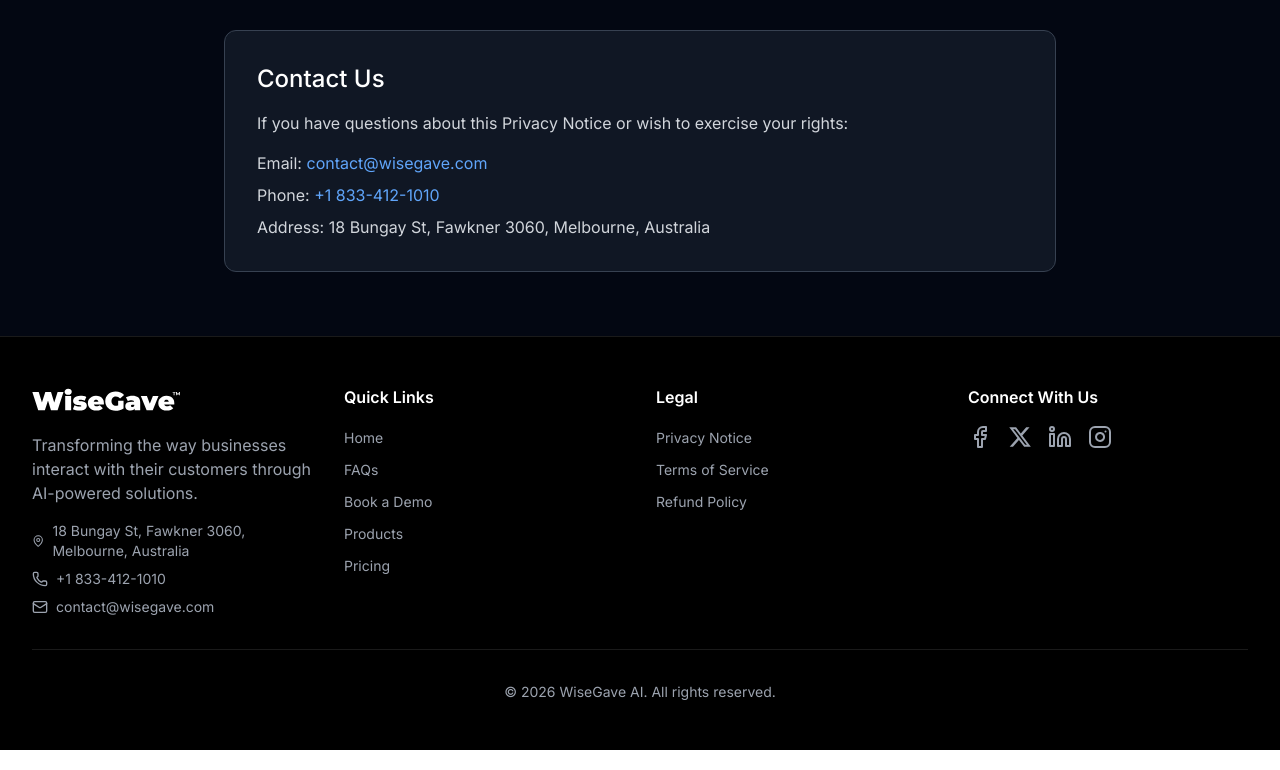
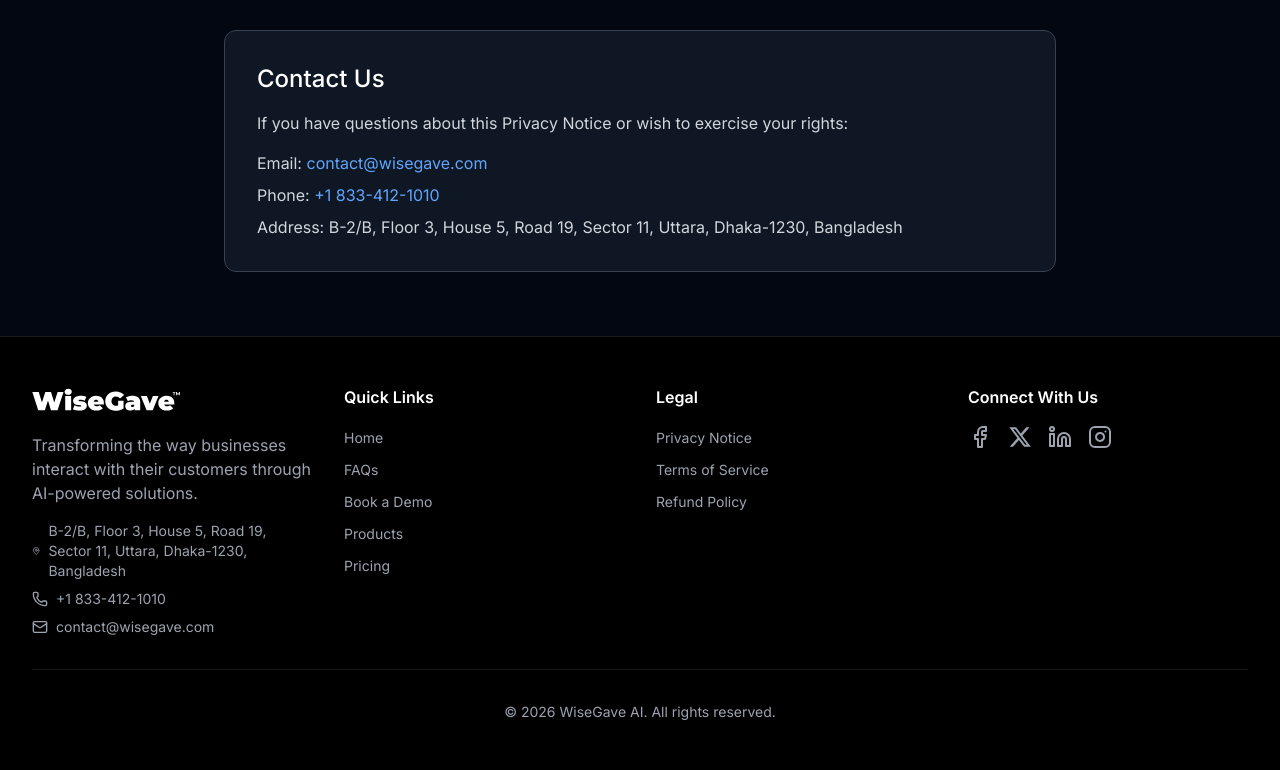
Before and after one commit to wisegave-dev/wisegave-ai, a Next.js app: page /privacy-notice in a window 1280 px wide. Shown: the part 3122-3892 px from the top of the page. Built offline with nearby package versions, Linux system fonts and the light colour scheme.

Commit message:
Update address information in Privacy Policy, Terms of Service, and Footer components to reflect new location in Dhaka, Bangladesh for improved accuracy and consistency.

```diff
--- a/src/app/privacy-notice/page.tsx
+++ b/src/app/privacy-notice/page.tsx
@@ -368,7 +368,10 @@
                     +1 833-412-1010
                   </a>
                 </p>
-                <p>Address: 18 Bungay St, Fawkner 3060, Melbourne, Australia</p>
+                <p>
+                  Address: B-2/B, Floor 3, House 5, Road 19, Sector 11, Uttara,
+                  Dhaka-1230, Bangladesh
+                </p>
               </div>
             </div>
           </div>
--- a/src/app/terms-of-service/page.tsx
+++ b/src/app/terms-of-service/page.tsx
@@ -197,7 +197,10 @@
                     +1 833-412-1010
                   </a>
                 </p>
-                <p>Address: 18 Bungay St, Fawkner 3060, Melbourne, Australia</p>
+                <p>
+                  Address: B-2/B, Floor 3, House 5, Road 19, Sector 11, Uttara,
+                  Dhaka-1230, Bangladesh
+                </p>
               </div>
             </div>
           </div>
--- a/src/components/Footer.tsx
+++ b/src/components/Footer.tsx
@@ -31,7 +31,8 @@
             <div className="flex items-center gap-2 text-gray-400 mb-2">
               <MapPin className="w-4 h-4" />
               <span className="text-sm">
-                18 Bungay St, Fawkner 3060, Melbourne, Australia
+                B-2/B, Floor 3, House 5, Road 19, Sector 11, Uttara, Dhaka-1230,
+                Bangladesh
               </span>
             </div>
             <div className="flex items-center gap-2 text-gray-400 mb-2">
```
Also changed, not shown: src/components/icon/XLogo.tsx (line endings or trailing spaces).
